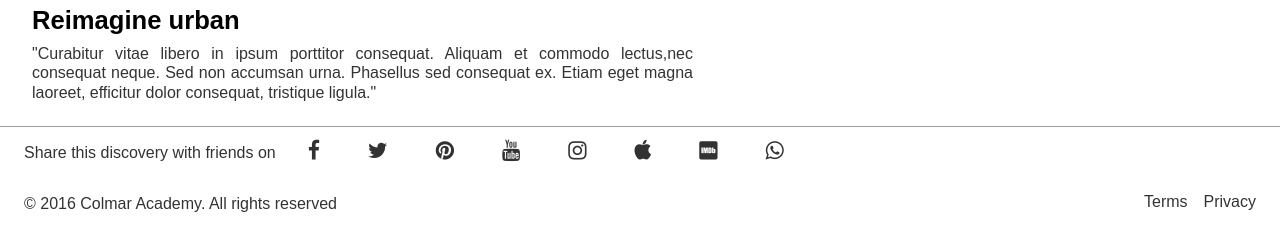
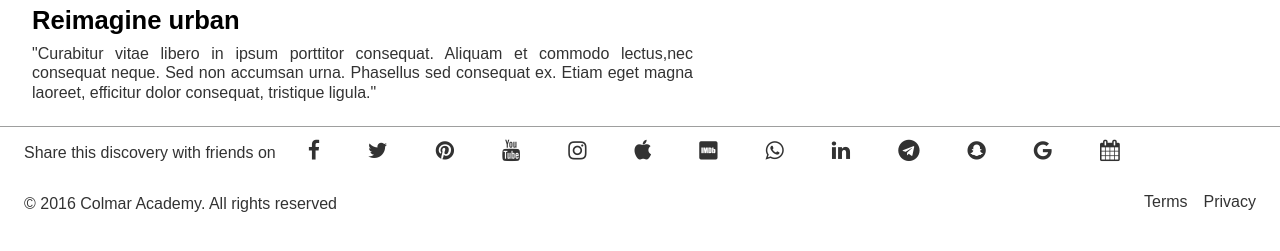
Before and after one commit to Prinesty/ColmarAcademy, a plain HTML site: page index.html in a window 1280 px wide. Shown: the part 2746-2997 px from the top of the page. Drawn offline with Linux system fonts and the light colour scheme; a web font is replaced by a local one.

Commit message:
additional icons

```diff
--- a/index.html
+++ b/index.html
@@ -207,6 +207,11 @@
        <a href="#"><i class="fa fa-apple fa-lg"></i></a>
        <a href="#"><i class="fa fa-imdb fa-lg"></i></a>
        <a href="#"><i class="fa fa-whatsapp fa-lg"></i></a>
+       <a href="#"><i class="fa fa-linkedin fa-lg"></i></a>
+       <a href="#"><i class="fa fa-telegram fa-lg"></i></a>
+       <a href="#"><i class="fa fa-snapchat fa-lg"></i></a>
+       <a href="#"><i class="fa fa-google fa-lg"></i></a>
+       <a href="#"><i class="fa fa-calendar fa-lg"></i></a>
      </div>
      <div class="flex-row">
       <p>© 2016 Colmar Academy. All rights reserved</p>
```
